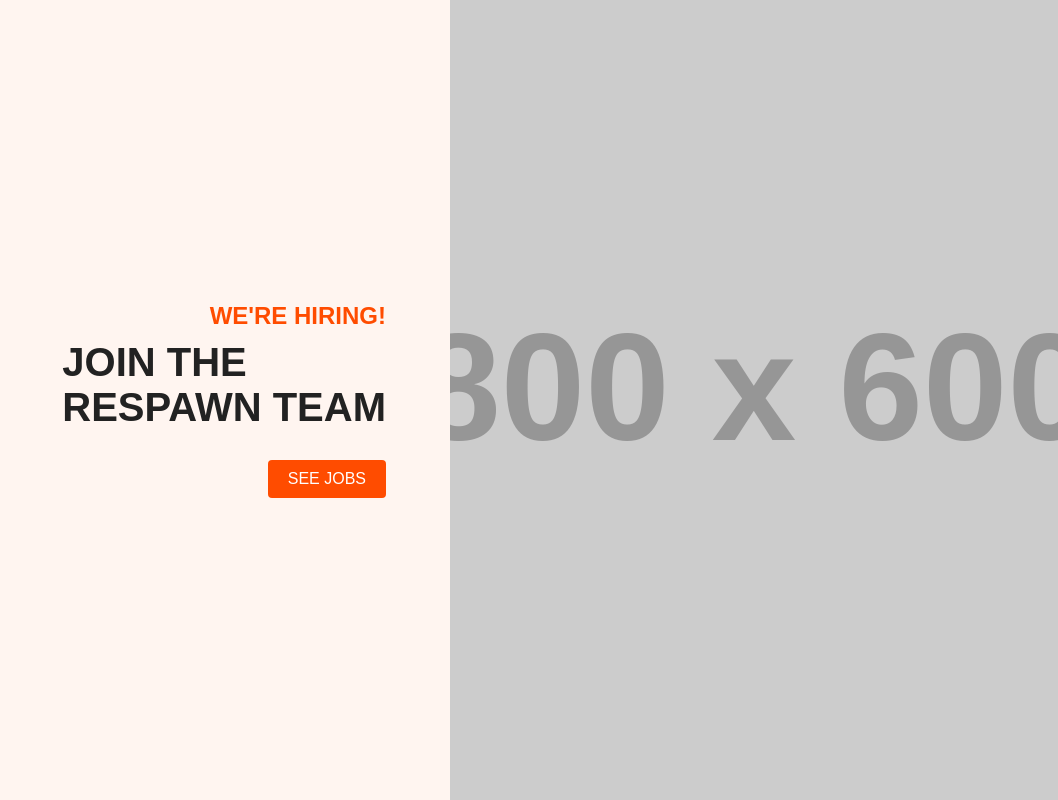
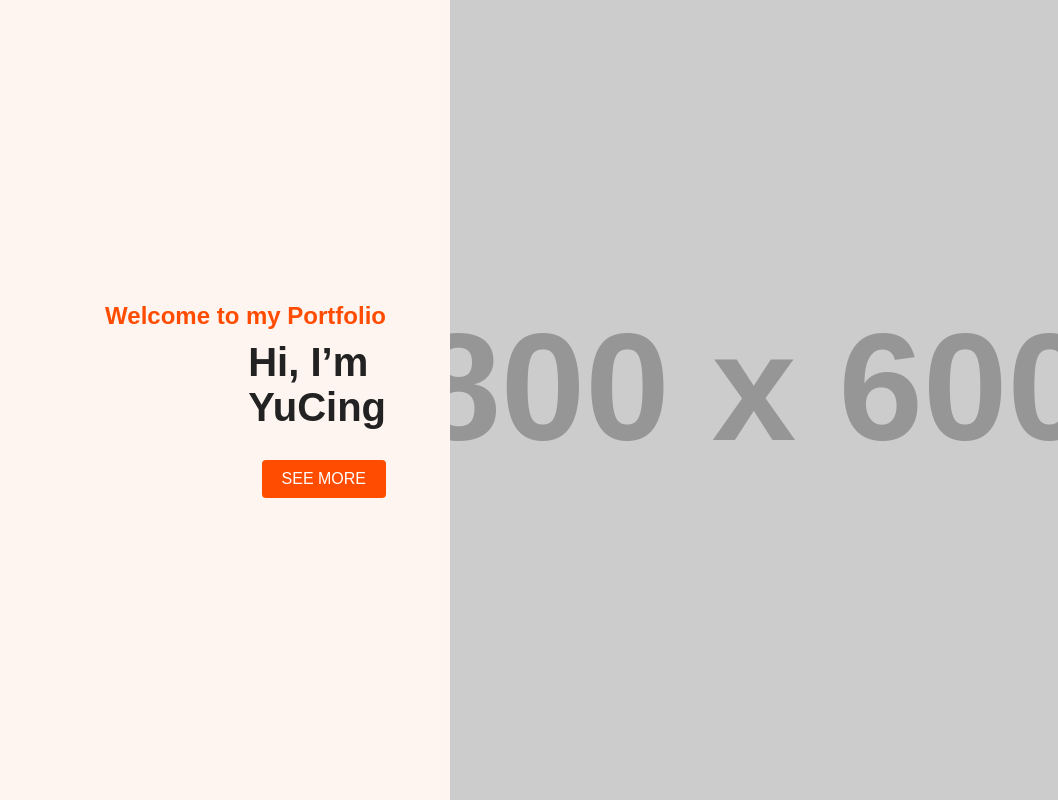
Before and after one commit to Hong-YuCing/my-first-website, a plain HTML site: page index.html in a window 1280 px wide. Shown: the whole page, without its empty margins (222-1280 px from the left). Drawn offline with Linux system fonts and the light colour scheme; placeholder pictures from the web are drawn by us.

Commit message:
Update index.html

```diff
--- a/index.html
+++ b/index.html
@@ -84,9 +84,9 @@
 <body>
   <div class="slider">
     <div class="left">
-      <h2>WE'RE HIRING!</h2>
-      <h1>JOIN THE<br>RESPAWN TEAM</h1>
-      <a href="#" class="btn">SEE JOBS</a>
+      <h2>Welcome to my Portfolio</h2>
+      <h1>Hi, I’m<br>YuCing</h1>
+      <a href="#" class="btn">SEE MORE</a>
     </div>
     <div class="right">
       <img src="https://via.placeholder.com/800x600?text=Slide+1" class="slide-image active" />
```
